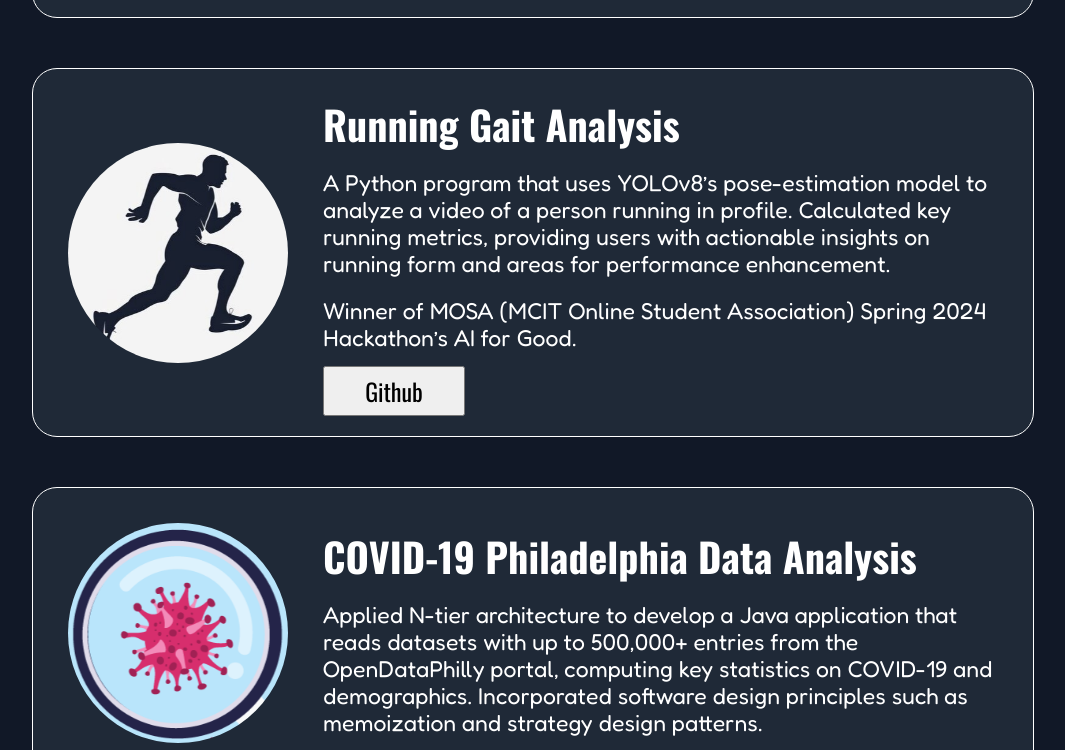
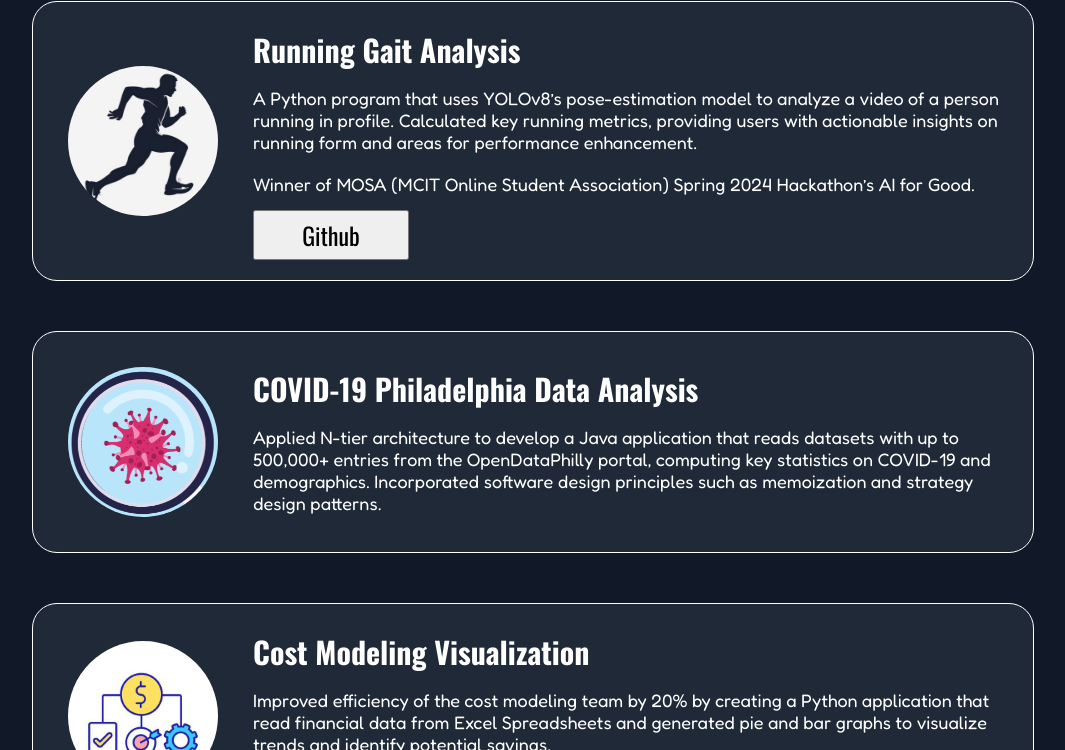
Before and after one commit to carateoong/CSPersonalWebsite, a plain HTML site: page index.html in a window 1280 px wide. Shown: the part 1426-2176 px from the top of the page, without its empty margins (107-1172 px from the left). Drawn offline with nearby package versions, Linux system fonts and the light colour scheme.

Commit message:
Edit project size to be smaller

```diff
--- a/stylesheet.css
+++ b/stylesheet.css
@@ -98,14 +98,14 @@ body {
 }
 
 .project-title {
-    font-size: clamp(20px, 8vh, 40px);
+    font-size: clamp(15px, 5vh, 30px);
     margin-block-start: 5px;
     margin-left: 20px;
     margin-bottom: 5px;
 }
 
 .project-body {
-    font-size: clamp(15px, 3vh, 23px);
+    font-size: clamp(8px, 3vh, 18px);
     margin: 10px;
     margin-left: 20px;
 }
@@ -115,7 +115,7 @@ body {
 }
 
 .project-pic {
-    height: 220px;
+    height: 150px;
     width: auto;
     margin: 15px;
 }
```
